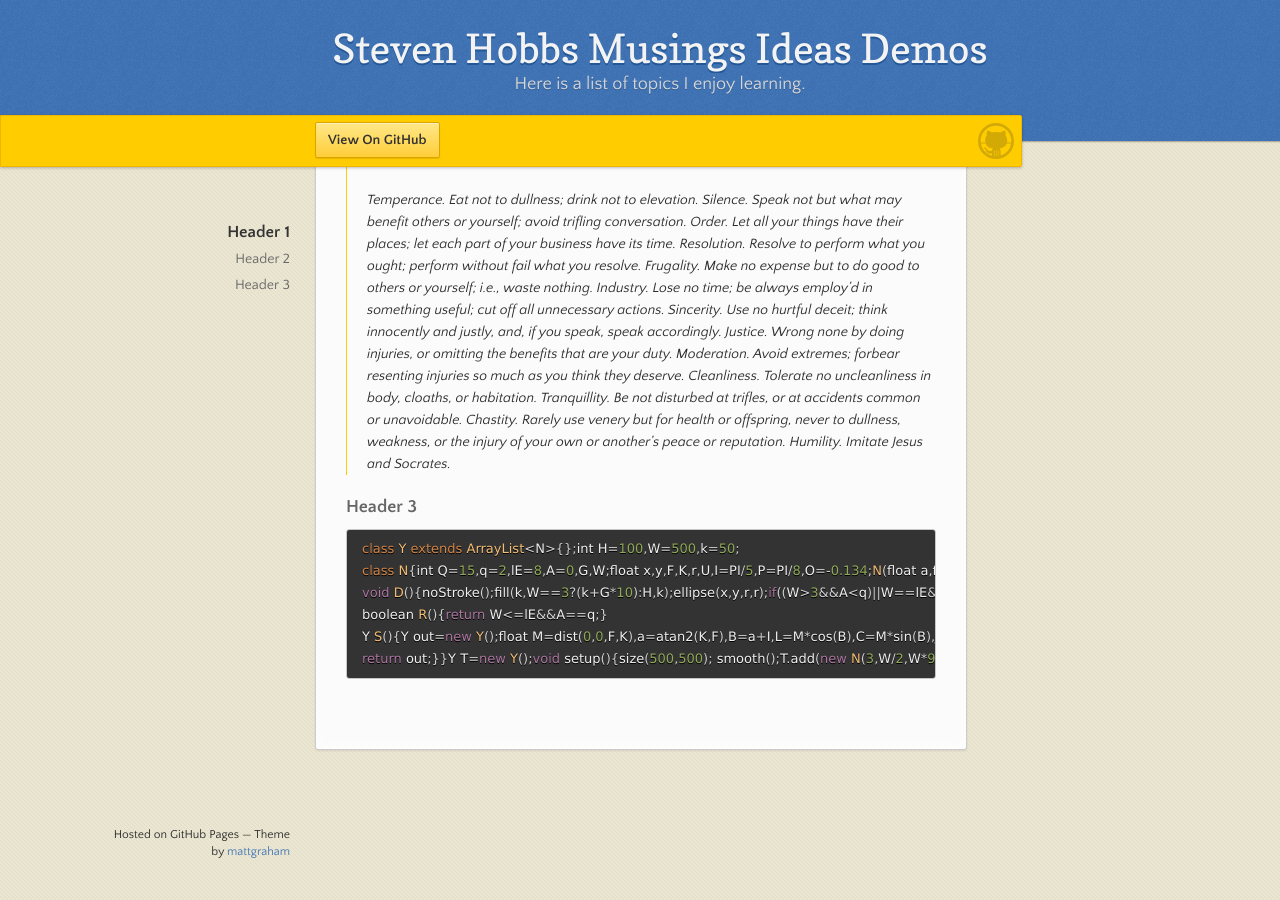
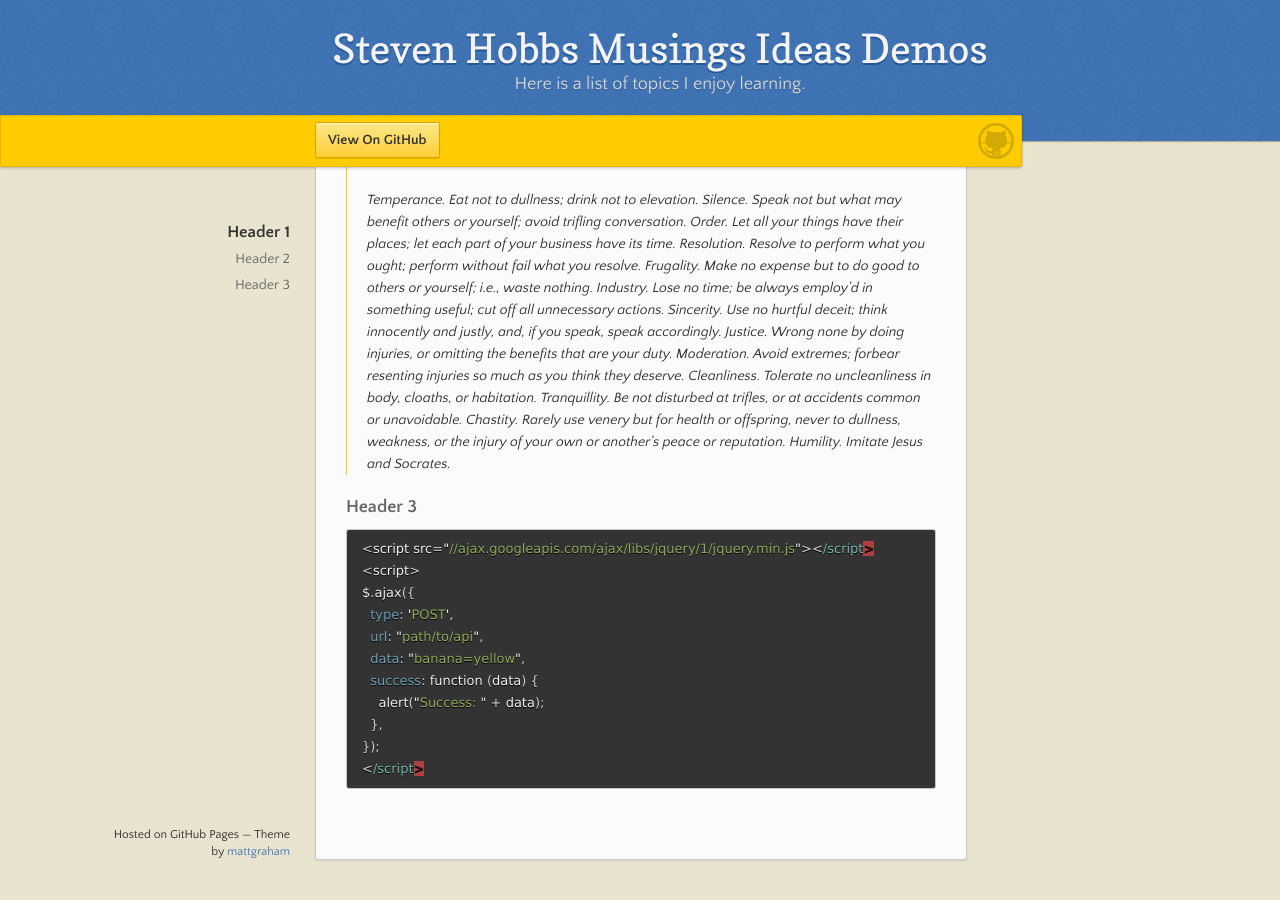
Before and after one commit to shobbs/shobbs.github.io, a Jekyll site: the page built from index.md, in a window 1280 px wide and 900 px high, scrolled down 798 px. Built offline with Jekyll 4.4.1, drawn with Linux system fonts in a browser that asks for light colours.

````diff
--- a/index.md
+++ b/index.md
@@ -43,12 +43,17 @@ This is a normal paragraph following a header. GitHub is a code hosting platform
 ### Header 3
 
 ```js
-class Y extends ArrayList<N>{};int H=100,W=500,k=50;
-class N{int Q=15,q=2,lE=8,A=0,G,W;float x,y,F,K,r,U,I=PI/5,P=PI/8,O=-0.134;N(float a,float b,float c,float d,float e,float f,int g,int h){r=a;x=b;y=c;F=d;K=e;U=f;G=g;W=h;}
-void D(){noStroke();fill(k,W==3?(k+G*10):H,k);ellipse(x,y,r,r);if((W>3&&A<q)||W==lE&&G==Q){pushMatrix();translate(x,y);scale(r*10);rotate(atan2(K,F));fill(H,255,H);arc(0,O,1,.7,0+P,PI-P,2);arc(0,-O,1,.7,PI+P,2*PI-P,2);popMatrix();}A++;}
-boolean R(){return W<=lE&&A==q;}
-Y S(){Y out=new Y();float M=dist(0,0,F,K),a=atan2(K,F),B=a+I,L=M*cos(B),C=M*sin(B),J=3.0/4;if(G==Q){if(W<lE){if(W>2)J=0.8;out.add(new N(r*0.9,x+L,y+C,L*J,C*J,-U,0,W+1));B=a-I;L=M*cos(B);C=M*sin(B);out.add(new N(r*0.9,x+L,y+C,L*J,C*J,-U,0,W+1));}}else{a+=U;L=M*cos(a);C=M*sin(a);out.add(new N(r,x+L,y+C,L,C,U,G+1,W));}
-return out;}}Y T=new Y();void setup(){size(500,500); smooth();T.add(new N(3,W/2,W*9/10,-2,-6,PI/H,0,0));}void draw(){background(255);Y M=new Y();for(N t:T){t.D();if(t.R()){M.addAll(t.S());}}T.addAll(M);}
+<script src="//ajax.googleapis.com/ajax/libs/jquery/1/jquery.min.js"></script>
+<script>
+$.ajax({
+  type: 'POST',
+  url: "path/to/api",
+  data: "banana=yellow",
+  success: function (data) {
+    alert("Success: " + data);
+  },
+});
+</script>
 ```
 <!--
 ```ruby
````
Also changed, not shown: dark.html (+12 -6 lines), js/vanilla.js (added).
